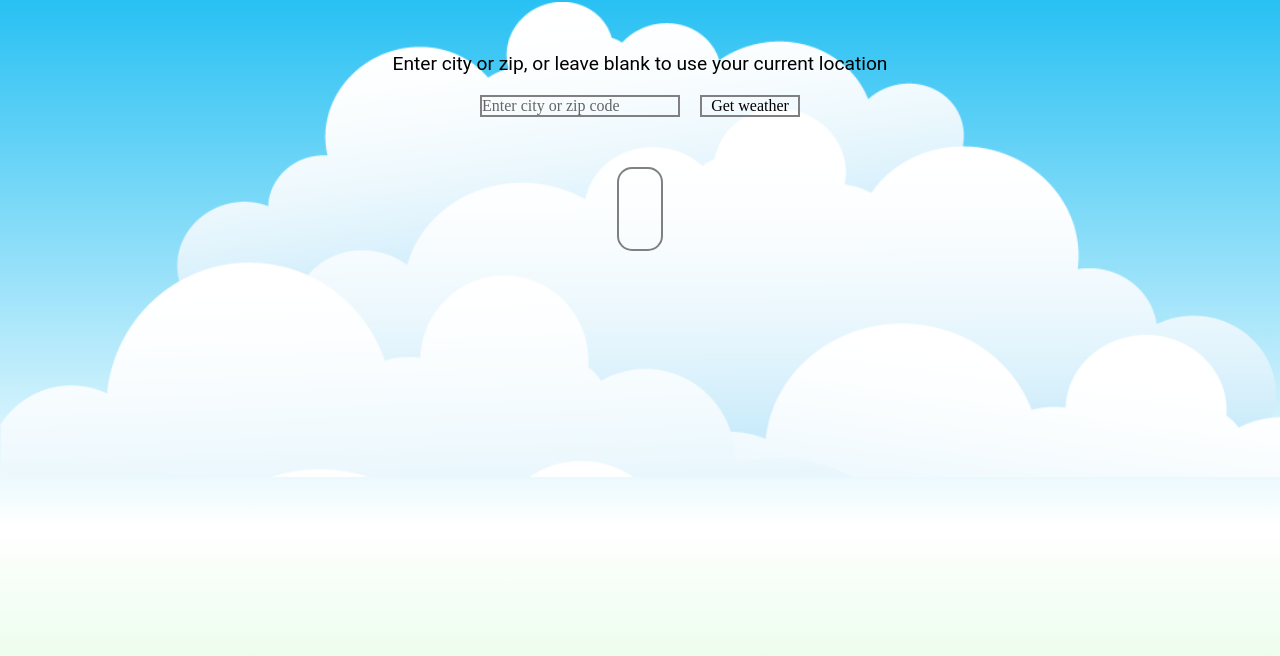
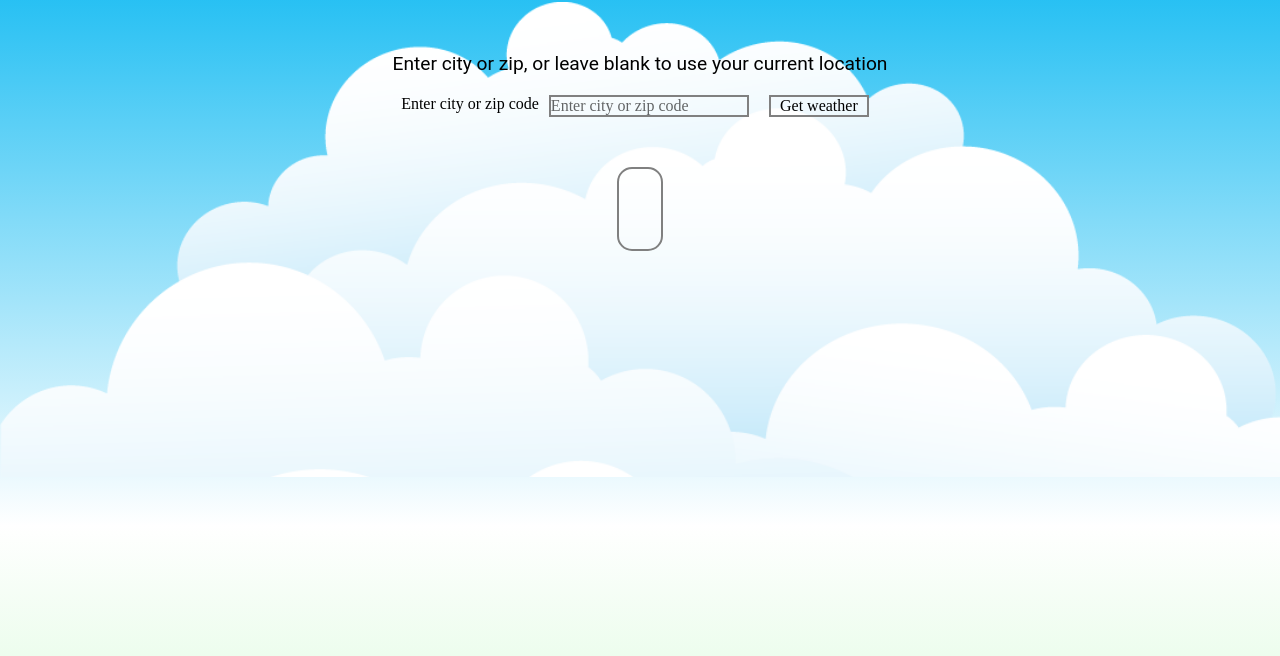
Before and after one commit to ArtemSaakov/Weather-Getter, a plain HTML site: page index.html in a window 1280 px wide. Shown: the part 98-754 px from the top of the page. Drawn offline with Linux system fonts and the light colour scheme.

Commit message:
Added label to the form

```diff
--- a/css/style.css
+++ b/css/style.css
@@ -96,3 +96,6 @@ footer {
     margin-top: auto;
     margin-left: 5px;
 }
+label {
+
+}
--- a/index.html
+++ b/index.html
@@ -18,6 +18,7 @@
     <main>
         <h3>Enter city or zip, or leave blank to use your current location</h3>
         <form id="weather" action="" method="get">
+            <label for="search_text">Enter city or zip code</label>
             <input type="text" name="search_text" id="search_text" placeholder="Enter city or zip code" />
             <input type="submit" name="search_button" value="Get weather" id="search_button" form="weather">
         </form>
```
